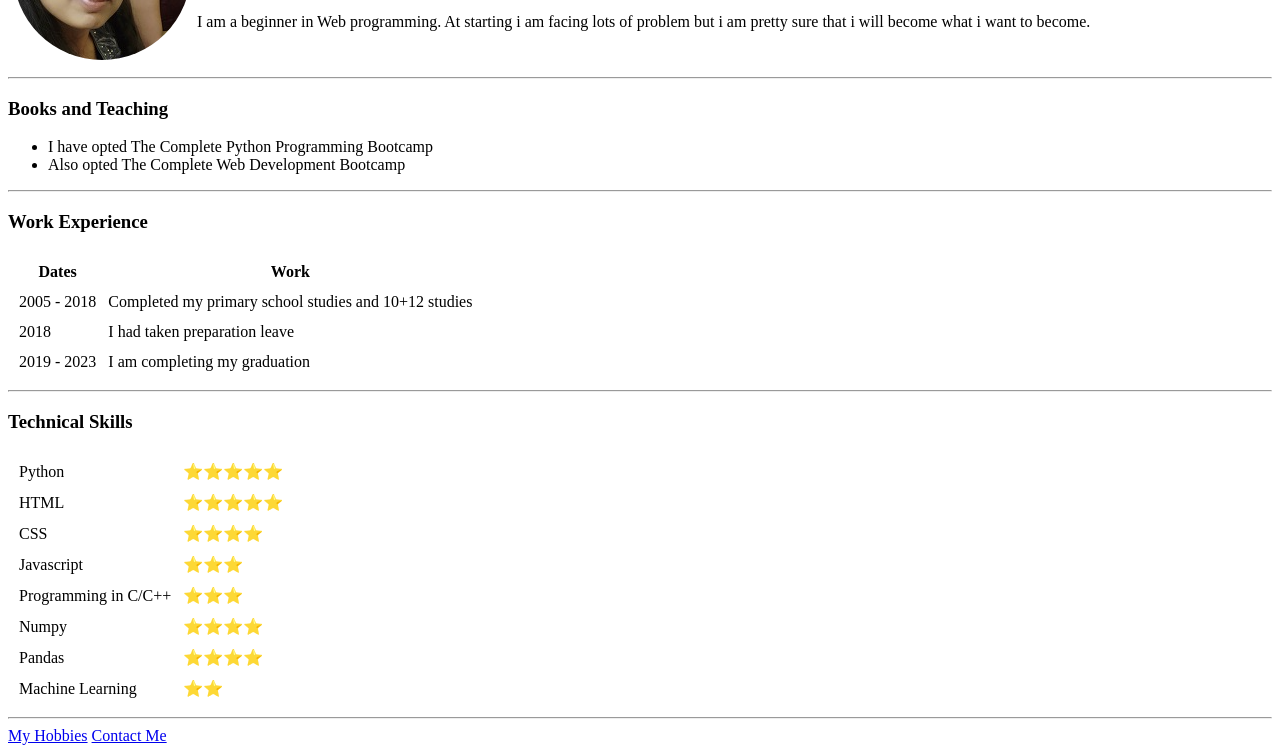
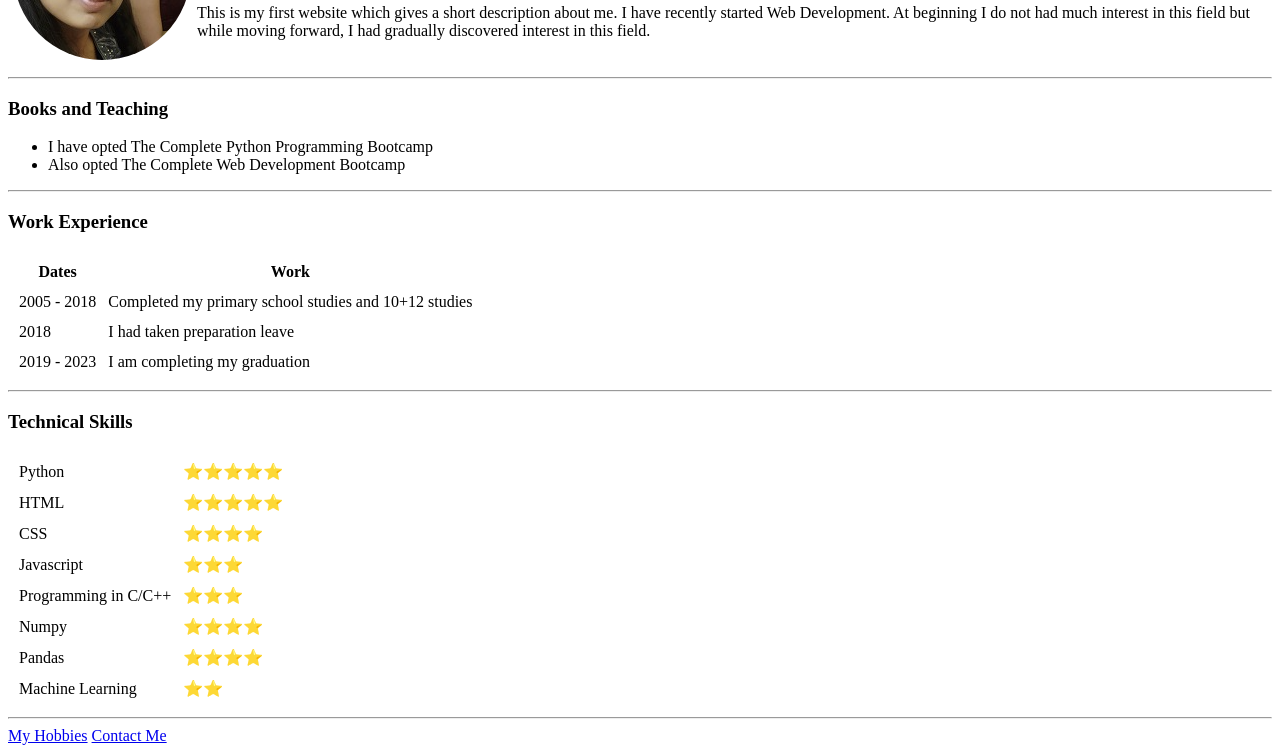
Before and after one commit to ShrejalKesharwani/cv, a plain HTML site: page index.html in a window 1280 px wide. Shown: the part 131-884 px from the top of the page. Drawn offline with Linux system fonts and the light colour scheme.

Commit message:
description update

```diff
--- a/index.html
+++ b/index.html
@@ -10,7 +10,7 @@
             <td><img src="image.png" alt="Shrejal profile picture" ></td>
             <td><h1>Shrejal Kesharwani</h1>
                 <p><em>This is my first <strong> Webpage </strong> inspired <a href="https://angelabauer.github.io/cv/">by</a></em></p>
-                <p>I am a beginner in Web programming. At starting i am facing lots of problem but i am pretty sure that i will become what i want to become.</p></td>
+                <p>This is my first website which gives a short description about me. I have recently started Web Development. At beginning I do not had much interest in this field but while moving forward, I had gradually discovered interest in this field.</p></td>
         </tr>
     </table>
     <hr>
```
